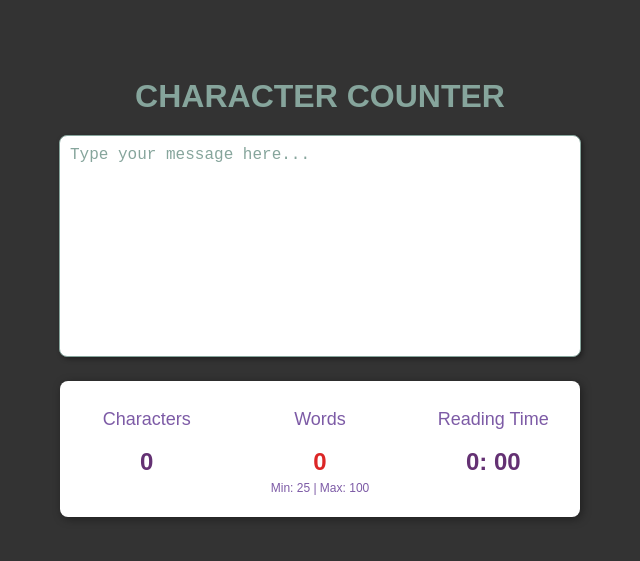
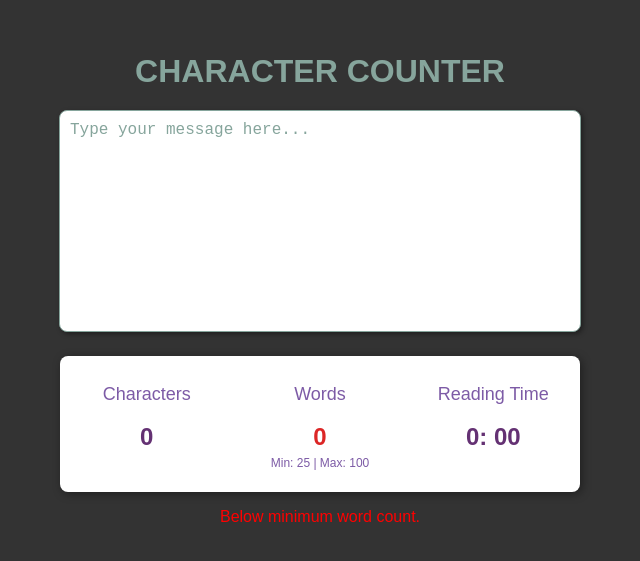
Before and after one commit to vbolden/Character_counter, a React (Vite) app: page / in a window 1280 px wide. Shown: the part 113-674 px from the top of the page, without its empty margins (320-960 px from the left). Built offline with nearby package versions, Linux system fonts and the light colour scheme.

Commit message:
added functions and UI rendering

```diff
--- a/src/components/CharacterCounter/CharacterCounter.tsx
+++ b/src/components/CharacterCounter/CharacterCounter.tsx
@@ -4,20 +4,22 @@
 import { useState } from "react";
 
 const CharacterCounter: React.FC<CharacterCounterProps> = ({
-    minWords,
-    maxWords,
-    targetReadingTime,
+    minWords = 25,
+    maxWords = 100,
+    targetReadingTime = 5,
 }) => {
     const [text, setText] = useState("");
 
     const calculateStats = (input: string): TextStats => {
         const characterCount = input.length;
 
-        const words = input.trim() === "" ? [] : input.trim().split(/\s+/);
+        const words = input.trim() === ""
+        ? []
+        : input.trim().split(/\s+/); // SPLIT BY WHITESPACE
 
         const wordCount = words.length;
 
-        const readingTime = wordCount / 200; // AVERAGE READING SPEED
+        const readingTime = wordCount / 225; // ROUND UP TO NEAREST MINUTE
 
         return {
             characterCount,
```
